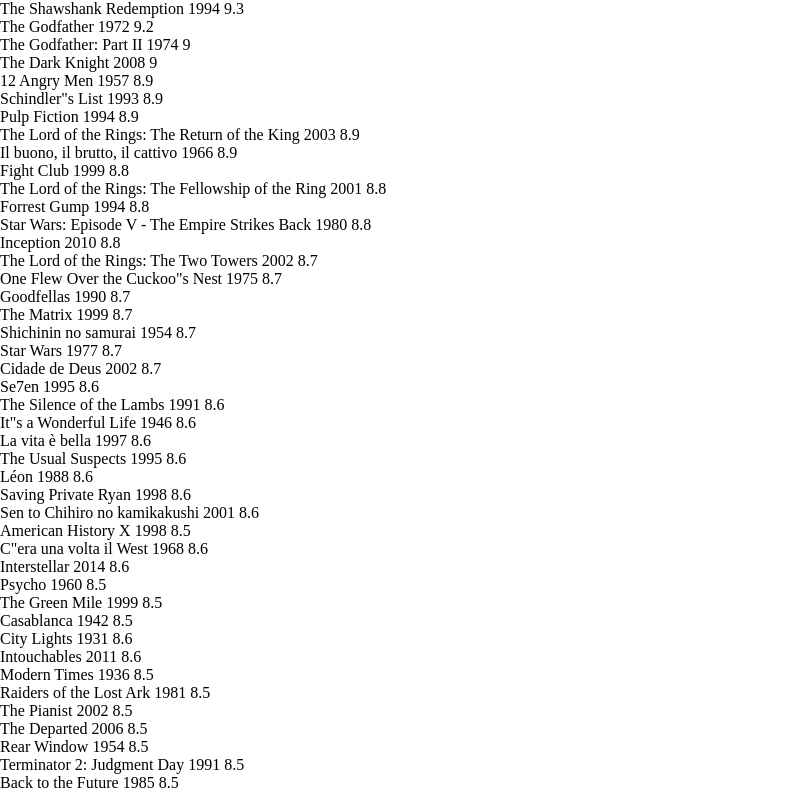
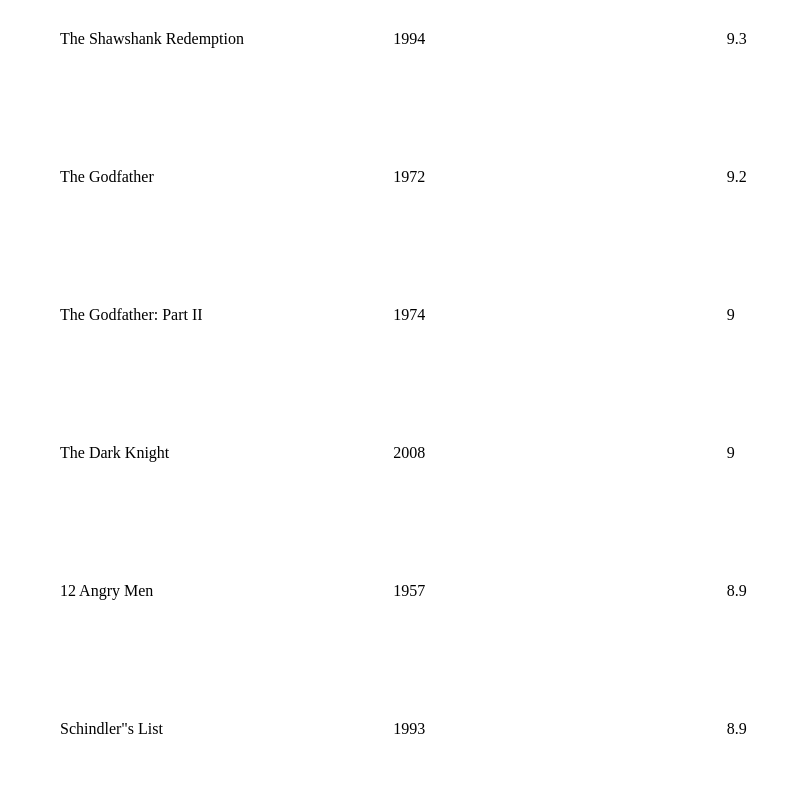
Before and after one commit to MagdK/w5-practice, a plain HTML site: page frontend/index.html in a window 1280 px wide. Shown: the top 789 px of the page, without its empty margins (0-809 px from the left). Drawn offline with Linux system fonts and the light colour scheme.

Commit message:
Add 3 columns (title, year, rate)

```diff
--- a/frontend/script.js
+++ b/frontend/script.js
@@ -269,9 +269,9 @@
     for (const movie of movies) {
         document.getElementById("root").insertAdjacentHTML("beforeend", `
         <div class="card">
-        <span class="title">${movie.title}</span>
-        <span class="year">${movie.year}</span>
-        <span class="rate">${movie.rate}</span>
+            <span class="title">${movie.title}</span>
+            <span class="year">${movie.year}</span>
+            <span class="rate">${movie.rate}</span>
         </div>
         `)
     }
--- a/frontend/style.css
+++ b/frontend/style.css
@@ -35,8 +35,19 @@
 
 /* RESET OVER */
 
+
+.card {
+	display: flex;
+	justify-content: center;
+	width: 1000px;
+	margin: 0 30px 60px 30px;
+}
+
 .title,
 .year,
 .rate {
-
+	display: flex;
+	flex-direction: column;
+	margin: 30px;
+	width: 33%;
 }
```
